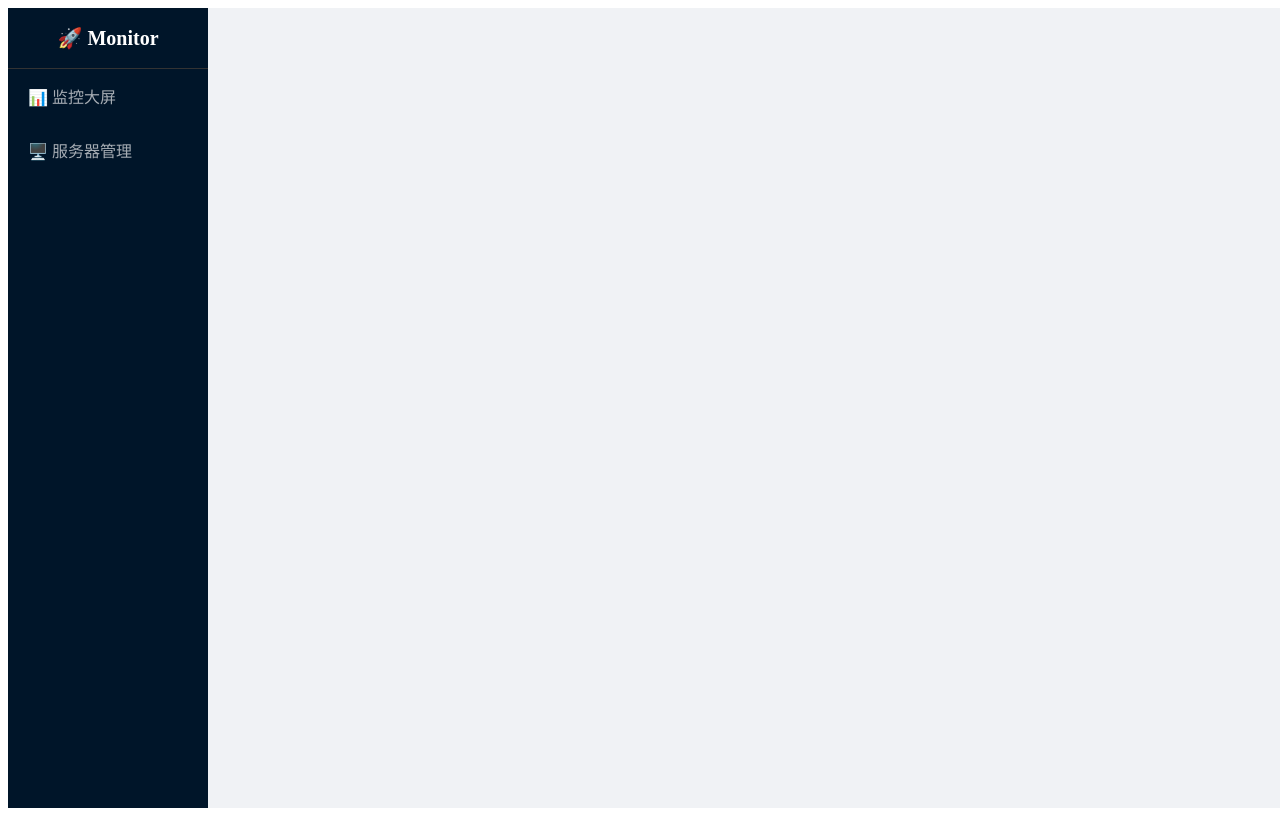
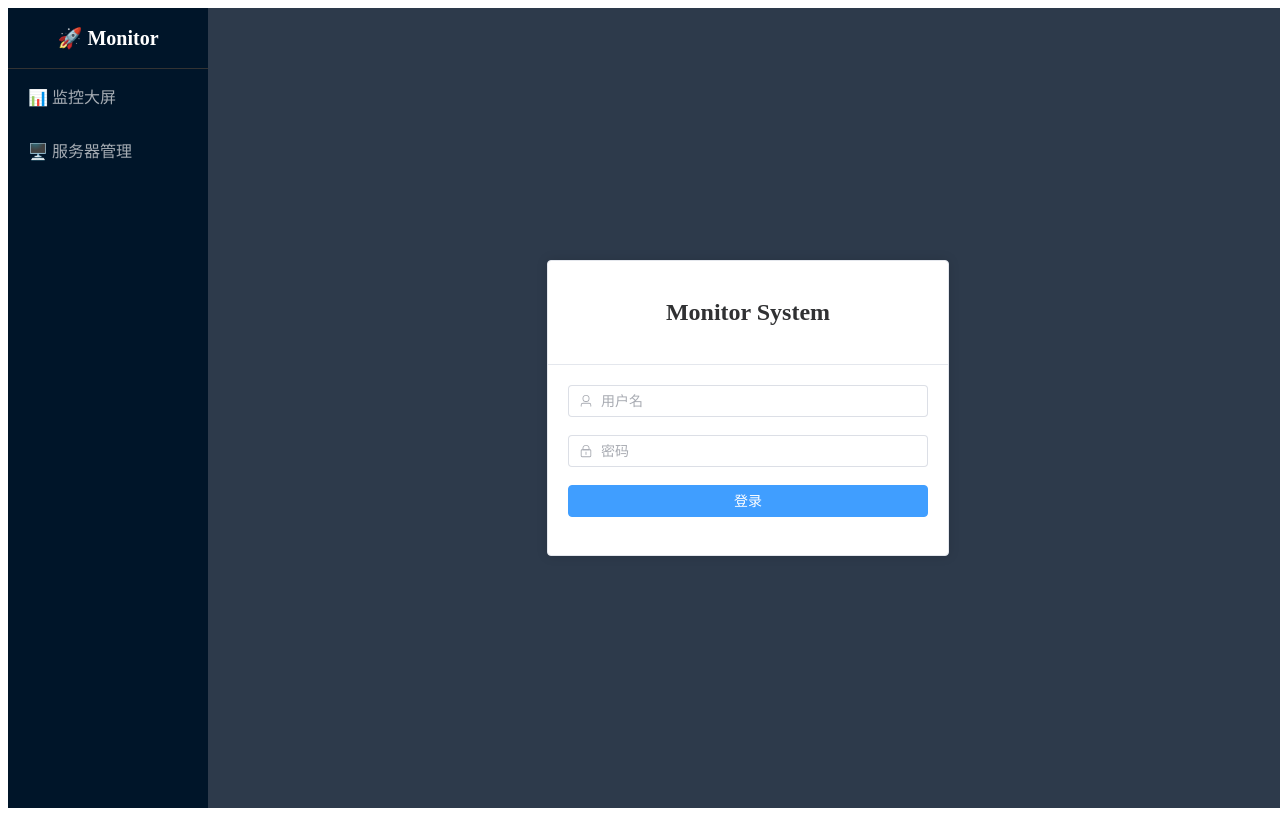
Before and after one commit to ouyangxu66/GraduationProject-ServerMonitor, a Vue app in the folder monitor-web/: page /login in a window 1280 px wide. Built offline with nearby package versions, Linux system fonts and the light colour scheme.

Commit message:
@用户鉴权体系@完成前端登录页面

```diff
--- /dev/null
+++ b/monitor-web/src/api/auth.js
@@ -0,0 +1,17 @@
+import request from '@/utils/request'
+
+export function login(data) {
+    return request({
+        url: '/auth/login',
+        method: 'post',
+        data // { username, password }
+    })
+}
+
+// 预留获取用户信息的接口
+export function getUserInfo() {
+    return request({
+        url: '/user/info',
+        method: 'get'
+    })
+}
--- a/monitor-web/src/main.js
+++ b/monitor-web/src/main.js
@@ -1,6 +1,8 @@
 import { createApp } from 'vue'
+import { createPinia } from 'pinia'
 import App from './App.vue'
 import router from './router'
+import './router/permission'
 
 // 👇 1. 引入 Element Plus 核心库
 import ElementPlus from 'element-plus'
@@ -13,6 +15,7 @@ import * as ElementPlusIconsVue from '@element-plus/icons-vue'
 const app = createApp(App)
 
 app.use(router)
+app.use(createPinia())
 
 // 👇 4. 安装 Element Plus 插件
 app.use(ElementPlus)
--- a/monitor-web/src/router/index.js
+++ b/monitor-web/src/router/index.js
@@ -1,8 +1,8 @@
 import { createRouter, createWebHistory } from 'vue-router'
-import Dashboard from '../views/Dashboard.vue'
-import SshConsole from '../views/SshConsole.vue'
-import ServerManage from "@/views/ServerManage.vue";
-
+import Dashboard from '../views/monitor/Dashboard.vue'
+import SshConsole from '../views/monitor/SshConsole.vue'
+import ServerManage from "@/views/monitor/ServerManage.vue"
+import Login from '../views/login/index.vue';
 const router = createRouter({
   history: createWebHistory(import.meta.env.BASE_URL),
   routes: [
@@ -25,6 +25,12 @@ const router = createRouter({
       name: 'server',
       component: ServerManage
     },
+    //添加 Login 路由
+    {
+      path: '/login',
+      name: 'Login',
+      component: Login
+    }
   ]
 })
 
--- /dev/null
+++ b/monitor-web/src/router/permission.js
@@ -0,0 +1,27 @@
+import router from './index'
+import { useUserStore } from '@/stores/user'
+
+const whiteList = ['/login'] // 白名单
+
+router.beforeEach((to, from, next) => {
+    const userStore = useUserStore()
+    const hasToken = userStore.token
+
+    if (hasToken) {
+        if (to.path === '/login') {
+            // 已登录还去登录页，重定向到首页
+            next({ path: '/' })
+        } else {
+            next()
+        }
+    } else {
+        // 无 Token
+        if (whiteList.indexOf(to.path) !== -1) {
+            // 在白名单，直接放行
+            next()
+        } else {
+            // 否则全部重定向到登录页
+            next(`/login?redirect=${to.path}`)
+        }
+    }
+})
--- /dev/null
+++ b/monitor-web/src/stores/user.js
@@ -0,0 +1,41 @@
+import { defineStore } from 'pinia'
+import { ref } from 'vue'
+import { login as loginApi } from '@/api/auth'
+
+export const useUserStore = defineStore('user', () => {
+    // 状态：优先从 localStorage 读取
+    const token = ref(localStorage.getItem('token') || '')
+    const userInfo = ref({})
+
+    // 动作：登录
+    const login = async (loginForm) => {
+        try {
+            // 1. 调用 API
+            const data = await loginApi(loginForm) // data 就是 R.data，即 { token: '...' }
+
+            // 2. 更新状态
+            token.value = data.token
+
+            // 3. 持久化
+            localStorage.setItem('token', data.token)
+
+            return Promise.resolve()
+        } catch (error) {
+            return Promise.reject(error)
+        }
+    }
+
+    // 动作：登出
+    const logout = () => {
+        token.value = ''
+        userInfo.value = {}
+        localStorage.removeItem('token')
+    }
+
+    return {
+        token,
+        userInfo,
+        login,
+        logout
+    }
+})
--- /dev/null
+++ b/monitor-web/src/utils/request.js
@@ -0,0 +1,71 @@
+import axios from 'axios'
+import { ElMessage, ElMessageBox } from 'element-plus'
+import { useUserStore } from '@/stores/user' // 稍后创建
+import router from '@/router'
+
+// 1. 创建 axios 实例
+const service = axios.create({
+    baseURL: '/api', // 配合 Vite 代理，指向后端
+    timeout: 5000    // 请求超时时间
+})
+
+// 2. 请求拦截器 (Request Interceptor)
+service.interceptors.request.use(
+    (config) => {
+        // 在发送请求之前做些什么
+        const userStore = useUserStore()
+        // 如果存在 Token，则添加到 Header
+        if (userStore.token) {
+            config.headers['Authorization'] = `Bearer ${userStore.token}`
+        }
+        return config
+    },
+    (error) => {
+        return Promise.reject(error)
+    }
+)
+
+// 3. 响应拦截器 (Response Interceptor)
+service.interceptors.response.use(
+    (response) => {
+        const res = response.data
+        // 假设后端 R 类成功码为 200
+        if (res.code !== 200) {
+            ElMessage({
+                message: res.msg || '系统错误',
+                type: 'error',
+                duration: 5 * 1000
+            })
+
+            // 401: 未认证或 Token 过期
+            if (res.code === 401) {
+                // 可以在这里触发登出逻辑
+                const userStore = useUserStore()
+                userStore.logout()
+                router.push('/login')
+            }
+            return Promise.reject(new Error(res.msg || 'Error'))
+        } else {
+            return res.data // 直接返回 R.data 部分，调用时更方便
+        }
+    },
+    (error) => {
+        // 处理 HTTP 状态码非 200 的情况
+        console.error('err' + error)
+        let msg = error.message
+        if (error.response && error.response.status === 401) {
+            msg = '登录已过期，请重新登录'
+            const userStore = useUserStore()
+            userStore.logout()
+            router.push('/login')
+        }
+        ElMessage({
+            message: msg,
+            type: 'error',
+            duration: 5 * 1000
+        })
+        return Promise.reject(error)
+    }
+)
+
+export default service
--- /dev/null
+++ b/monitor-web/src/views/login/index.vue
@@ -0,0 +1,92 @@
+<template>
+  <div class="login-container">
+    <el-card class="login-card">
+      <template #header>
+        <div class="card-header">
+          <h2>Monitor System</h2>
+        </div>
+      </template>
+
+      <el-form ref="loginFormRef" :model="loginForm" :rules="loginRules" label-width="0">
+        <el-form-item prop="username">
+          <el-input v-model="loginForm.username" placeholder="用户名" prefix-icon="User" />
+        </el-form-item>
+        <el-form-item prop="password">
+          <el-input
+              v-model="loginForm.password"
+              type="password"
+              placeholder="密码"
+              prefix-icon="Lock"
+              @keyup.enter="handleLogin"
+              show-password
+          />
+        </el-form-item>
+        <el-form-item>
+          <el-button type="primary" :loading="loading" class="w-100" @click="handleLogin">
+            登录
+          </el-button>
+        </el-form-item>
+      </el-form>
+    </el-card>
+  </div>
+</template>
+
+<script setup>
+import { ref, reactive } from 'vue'
+import { useRouter } from 'vue-router'
+import { useUserStore } from '@/stores/user'
+import { User, Lock } from '@element-plus/icons-vue'
+import { ElMessage } from 'element-plus'
+
+const router = useRouter()
+const userStore = useUserStore()
+
+const loginFormRef = ref(null)
+const loading = ref(false)
+
+const loginForm = reactive({
+  username: '',
+  password: ''
+})
+
+const loginRules = {
+  username: [{ required: true, message: '请输入用户名', trigger: 'blur' }],
+  password: [{ required: true, message: '请输入密码', trigger: 'blur' }]
+}
+
+const handleLogin = () => {
+  loginFormRef.value.validate(async (valid) => {
+    if (valid) {
+      loading.value = true
+      try {
+        await userStore.login(loginForm)
+        ElMessage.success('登录成功')
+        router.push('/') // 跳转首页
+      } catch (error) {
+        // 错误已在 request.js 中处理，这里只需关闭 loading
+      } finally {
+        loading.value = false
+      }
+    }
+  })
+}
+</script>
+
+<style scoped>
+.login-container {
+  height: 100vh;
+  display: flex;
+  justify-content: center;
+  align-items: center;
+  background-color: #2d3a4b; /* 深色背景 */
+}
+.login-card {
+  width: 400px;
+}
+.card-header {
+  text-align: center;
+}
+.w-100 {
+  width: 100%;
+}
+</style>
--- a/monitor-web/vite.config.js
+++ b/monitor-web/vite.config.js
@@ -4,23 +4,30 @@ import vue from '@vitejs/plugin-vue'
 
 // https://vitejs.dev/config/
 export default defineConfig({
-  plugins: [vue()],
+  plugins: [
+    vue(),
+  ],
   resolve: {
     alias: {
       '@': fileURLToPath(new URL('./src', import.meta.url))
     }
   },
-  // 👇 新增 server 配置
+  // 🔴 关键：配置服务器代理
   server: {
+    port: 5173,
     proxy: {
-      // 意思：只要前端请求以 /api 开头，就自动转发给 http://localhost:8080
       '/api': {
-        target: 'http://localhost:8080',
+        target: 'http://localhost:8080', // 指向后端端口
         changeOrigin: true,
-        // rewrite: 把路径里的 /api 去掉，因为后端接口是 /monitor/xxx，不是 /api/monitor/xxx
-        // 如果你的后端接口就是 /monitor 开头，我们可以把 /api 替换为空，
-        // 或者我们约定前端请求写 /api/monitor/xxx -> 后端 /monitor/xxx
-        rewrite: (path) => path.replace(/^\/api/, '')
+        // 如果你的后端 Controller 就叫 /api/auth，那么不需要 rewrite
+        // 如果你的后端 Controller 叫 /auth (不带api)，则需要 rewrite: (path) => path.replace(/^\/api/, '')
+        // 按照我们的教程，后端 Controller 是带 /api 的，所以这里不需要 rewrite！
+      },
+      // WebSocket 代理 (重要！为后面的 SSH 做准备)
+      '/ws': {
+        target: 'ws://localhost:8080',
+        ws: true,
+        changeOrigin: true
       }
     }
   }
```
